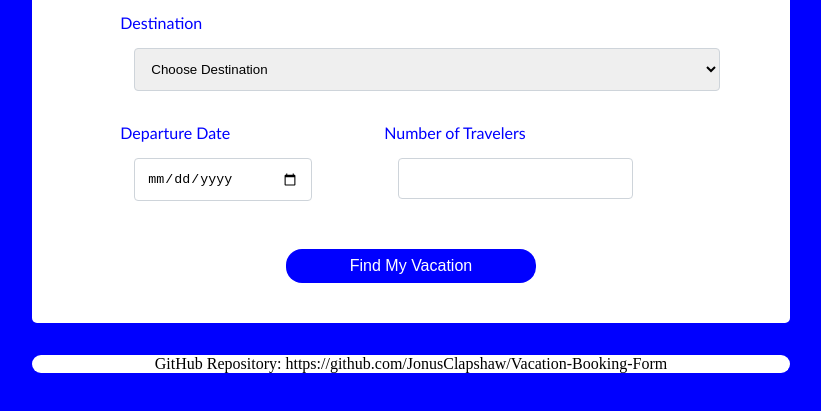
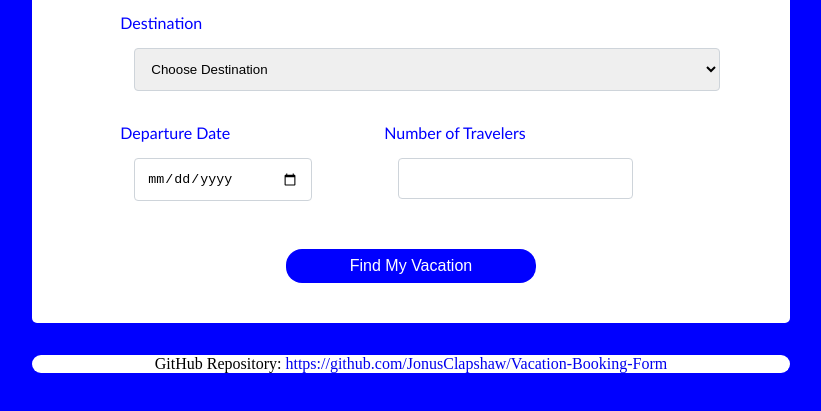
Before and after one commit to JonusClapshaw/Vacation-Booking-Form, a website: page views/home.html in a window 1280 px wide. Shown: the part 265-676 px from the top of the page, without its empty margins (229-1050 px from the left). Drawn offline with Linux system fonts and the light colour scheme; files that its build step writes are made by us from their sources; files whose address does not match are found by name.

Commit message:
changing the github link

```diff
--- a/views/home.html
+++ b/views/home.html
@@ -49,7 +49,7 @@
     </form>
 
     <footer>
-        <p>GitHub Repository: <a href ="https://github.com/JonusClapshaw/Vacation-Booking-Form"></a>https://github.com/JonusClapshaw/Vacation-Booking-Form</p></a>
+        <p>GitHub Repository: <a href ="https://github.com/JonusClapshaw/Vacation-Booking-Form">https://github.com/JonusClapshaw/Vacation-Booking-Form</p></a>
     </footer>
 </body>
 </html>
```
